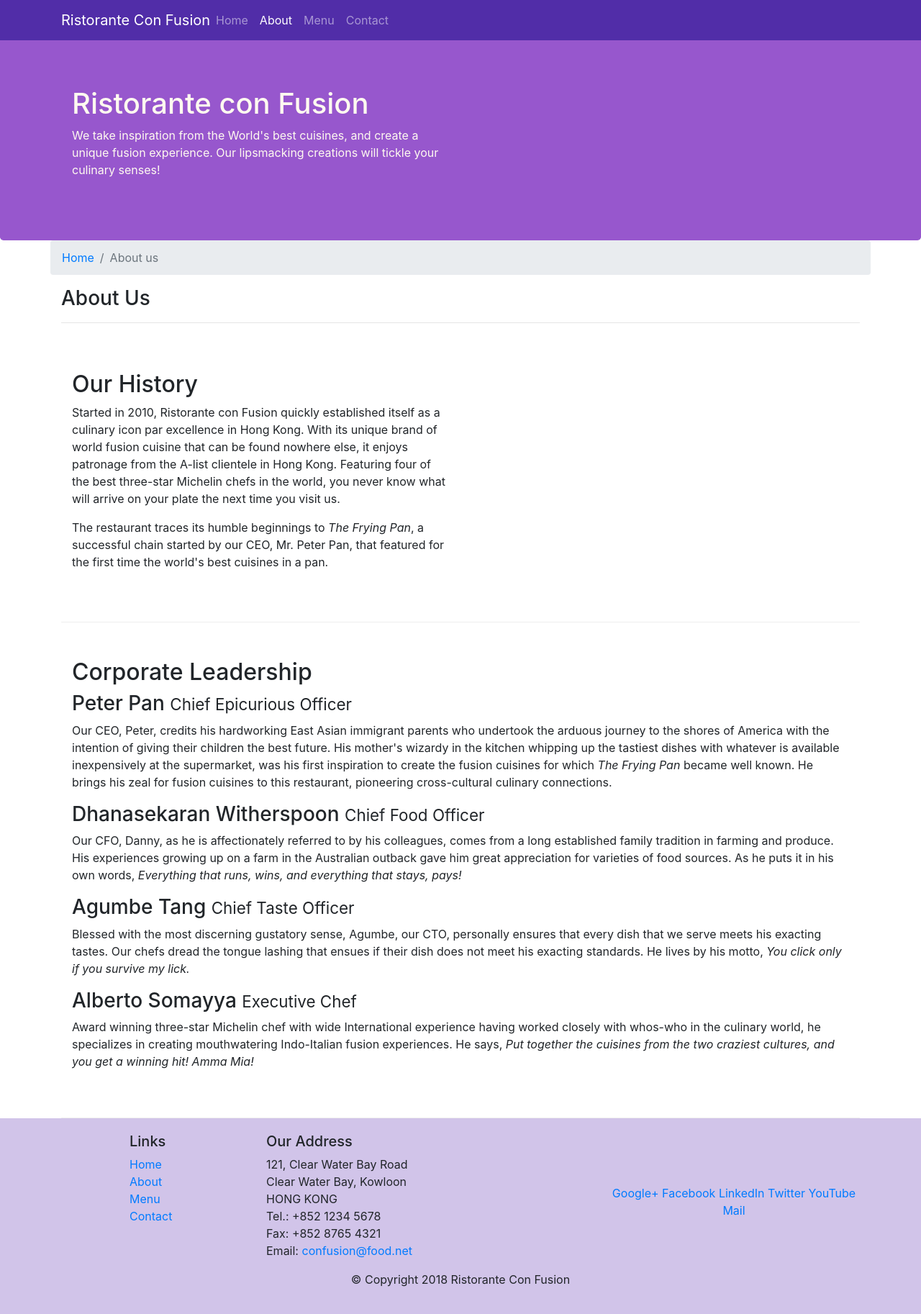
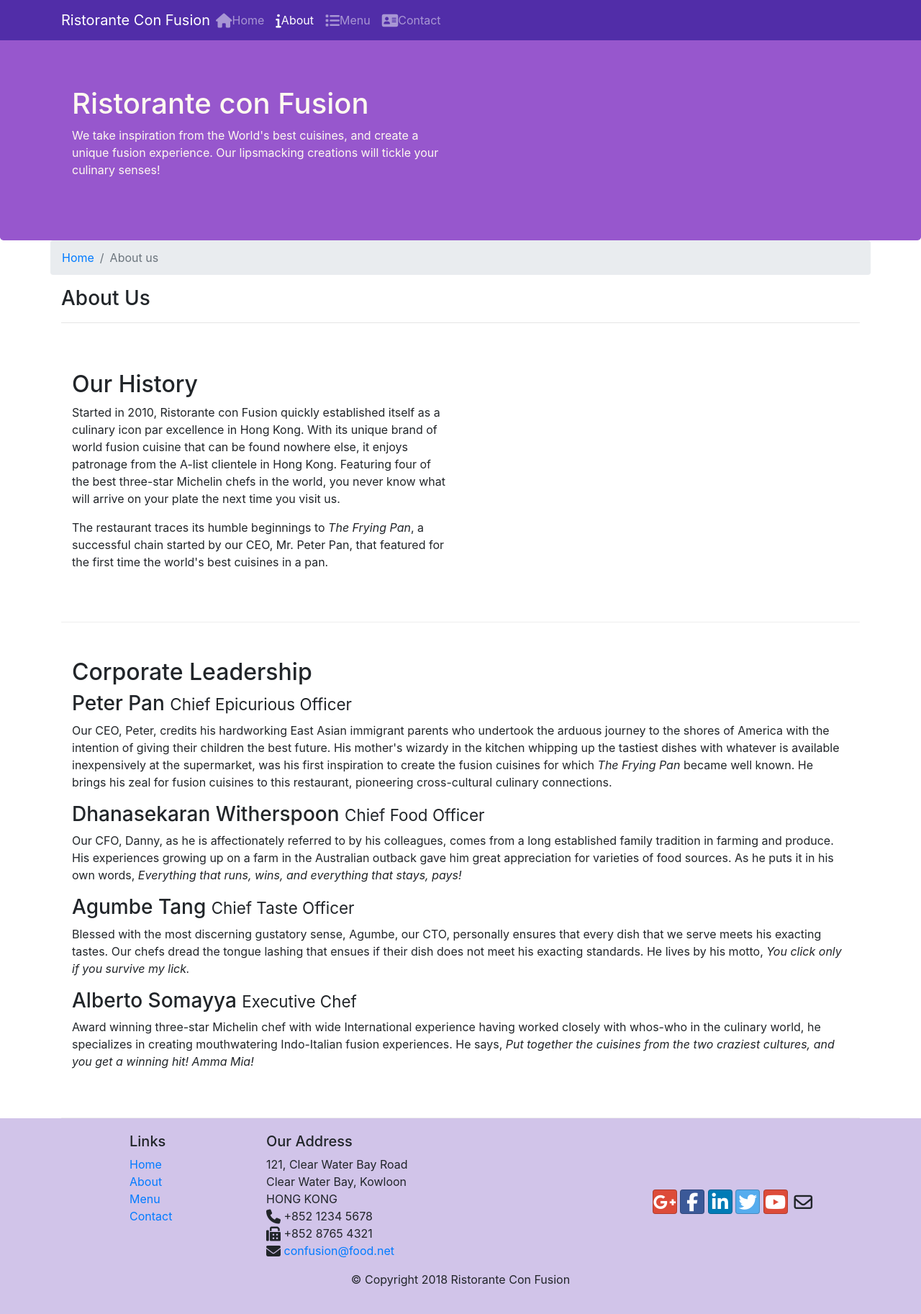
Before and after one commit to ilixandr/conFusion, a website: page aboutus.html in a window 1280 px wide. Shown: the whole page at 72% size. Drawn offline with nearby package versions, Linux system fonts and the light colour scheme.

Commit message:
icon fonts

```diff
--- a/aboutus.html
+++ b/aboutus.html
@@ -12,6 +12,8 @@
     <!-- Bootstrap CSS -->
     <link rel="stylesheet" href="node_modules/bootstrap/dist/css/bootstrap.min.css">
     <link rel="stylesheet" href="css/style.css">
+    <link rel="stylesheet" href="node_modules/font-awesome/css/font-awesome.min.css">
+    <link rel="stylesheet" href="node_modules/bootstrap-social/bootstrap-social.css">
 </head>
 
 <body>
@@ -23,10 +25,10 @@
             <a class="navbar-brand mr-auto" href="index.html">Ristorante Con Fusion</a>
             <div class="collapse navbar-collapse" id="Navbar">
                 <ul class="navbar-nav mr-auto">
-                    <li class="nav-item"><a class="nav-link" href="index.html">Home</a></li>
-                    <li class="nav-item active"><a class="nav-link" href="aboutus.html">About</a></li>
-                    <li class="nav-item"><a class="nav-link" href="#">Menu</a></li>
-                    <li class="nav-item"><a class="nav-link" href="#">Contact</a></li>
+                    <li class="nav-item"><a class="nav-link" href="index.html"><span class="fa fa-home fa-lg"></span>Home</a></li>
+                    <li class="nav-item active"><a class="nav-link" href="aboutus.html"><span class="fa fa-info fa-lg"></span>About</a></li>
+                    <li class="nav-item"><a class="nav-link" href="#"><span class="fa fa-list fa-lg"></span>Menu</a></li>
+                    <li class="nav-item"><a class="nav-link" href="#"><span class="fa fa-address-card fa-lg"></span>Contact</a></li>
                 </ul>
             </div>
         </div>
@@ -101,19 +103,19 @@
 		              121, Clear Water Bay Road<br>
 		              Clear Water Bay, Kowloon<br>
 		              HONG KONG<br>
-		              Tel.: +852 1234 5678<br>
-		              Fax: +852 8765 4321<br>
-		              Email: <a href="mailto:confusion@food.net">confusion@food.net</a>
+                      <i class="fa fa-phone fa-lg"></i> +852 1234 5678<br>
+		              <i class="fa fa-fax fa-lg"></i> +852 8765 4321<br>
+		              <i class="fa fa-envelope fa-lg"></i> <a href="mailto:confusion@food.net">confusion@food.net</a>
 		           </address>
                 </div>
                 <div class="col-12 col-sm-4 align-self-center">
                     <div class="text-center">
-                        <a href="http://google.com/+">Google+</a>
-                        <a href="http://www.facebook.com/profile.php?id=">Facebook</a>
-                        <a href="http://www.linkedin.com/in/">LinkedIn</a>
-                        <a href="http://twitter.com/">Twitter</a>
-                        <a href="http://youtube.com/">YouTube</a>
-                        <a href="mailto:">Mail</a>
+                        <a class="btn btn-social-icon btn-google" href="http://google.com/+"><i class="fa fa-google-plus fa-lg"></i></a>
+                        <a class="btn btn-social-icon btn-facebook" href="http://www.facebook.com/profile.php?id="><i class="fa fa-facebook fa-lg"></i></a>
+                        <a class="btn btn-social-icon btn-linkedin" href="http://www.linkedin.com/in/"><i class="fa fa-linkedin fa-lg"></i></a>
+                        <a class="btn btn-social-icon btn-twitter" href="http://twitter.com/"><i class="fa fa-twitter fa-lg"></i></a>
+                        <a class="btn btn-social-icon btn-google" href="http://youtube.com/"><i class="fa fa-youtube fa-lg"></i></a>
+                        <a class="btn btn-social-icon" href="mailto:"><i class="fa fa-envelope-o fa-lg"></i></a>
                     </div>
                 </div>
            </div>
--- a/package.json
+++ b/package.json
@@ -14,7 +14,9 @@
     "lite-server": "^2.5.4"
   },
   "dependencies": {
+    "@fortawesome/fontawesome-free": "^5.11.2",
     "bootstrap": "^4.3.1",
+    "bootstrap-social": "^5.1.1",
     "jquery": "^3.4.1",
     "popper.js": "^1.16.0"
   }
```
Also changed, not shown: index.html (+16 -14 lines), 1 other file.
